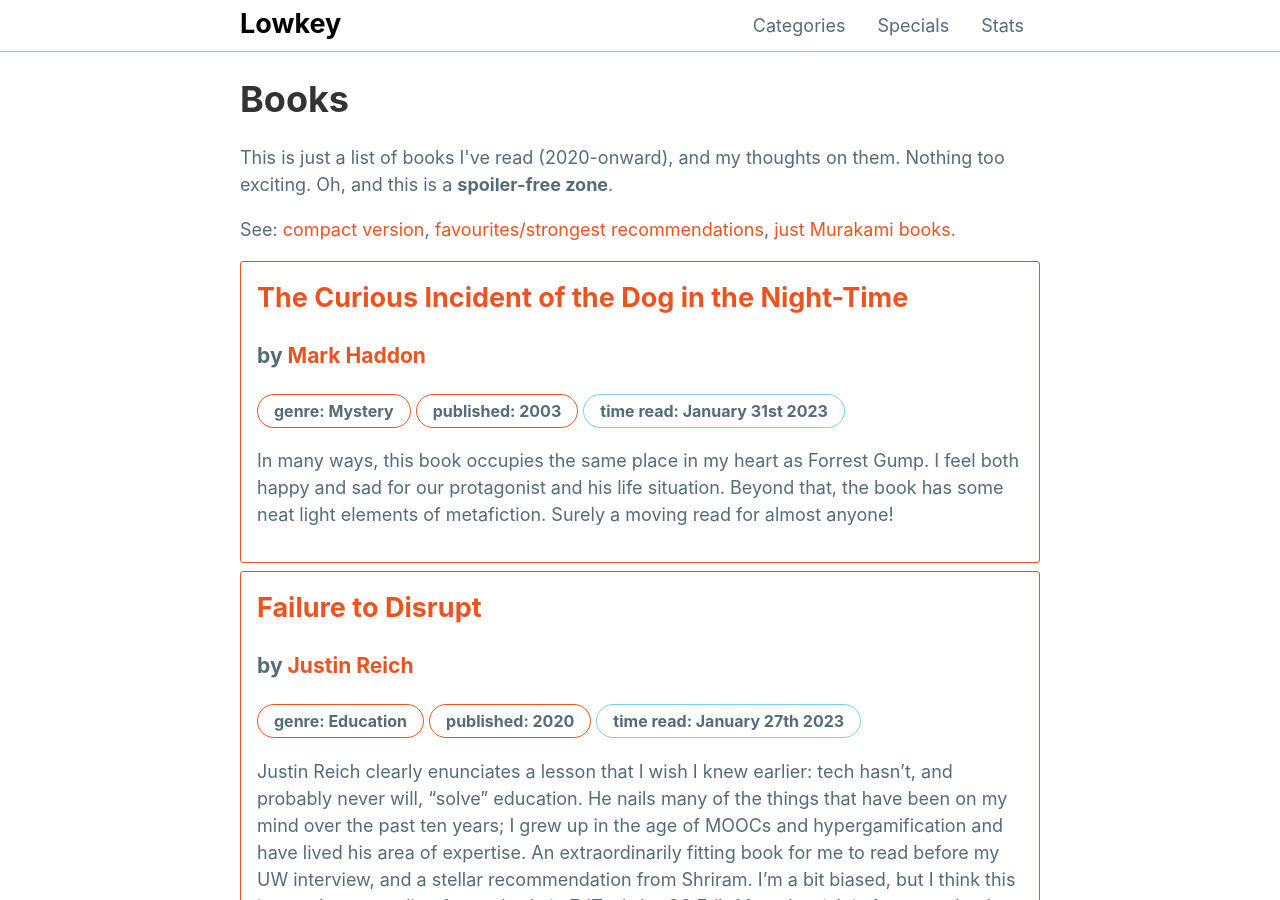
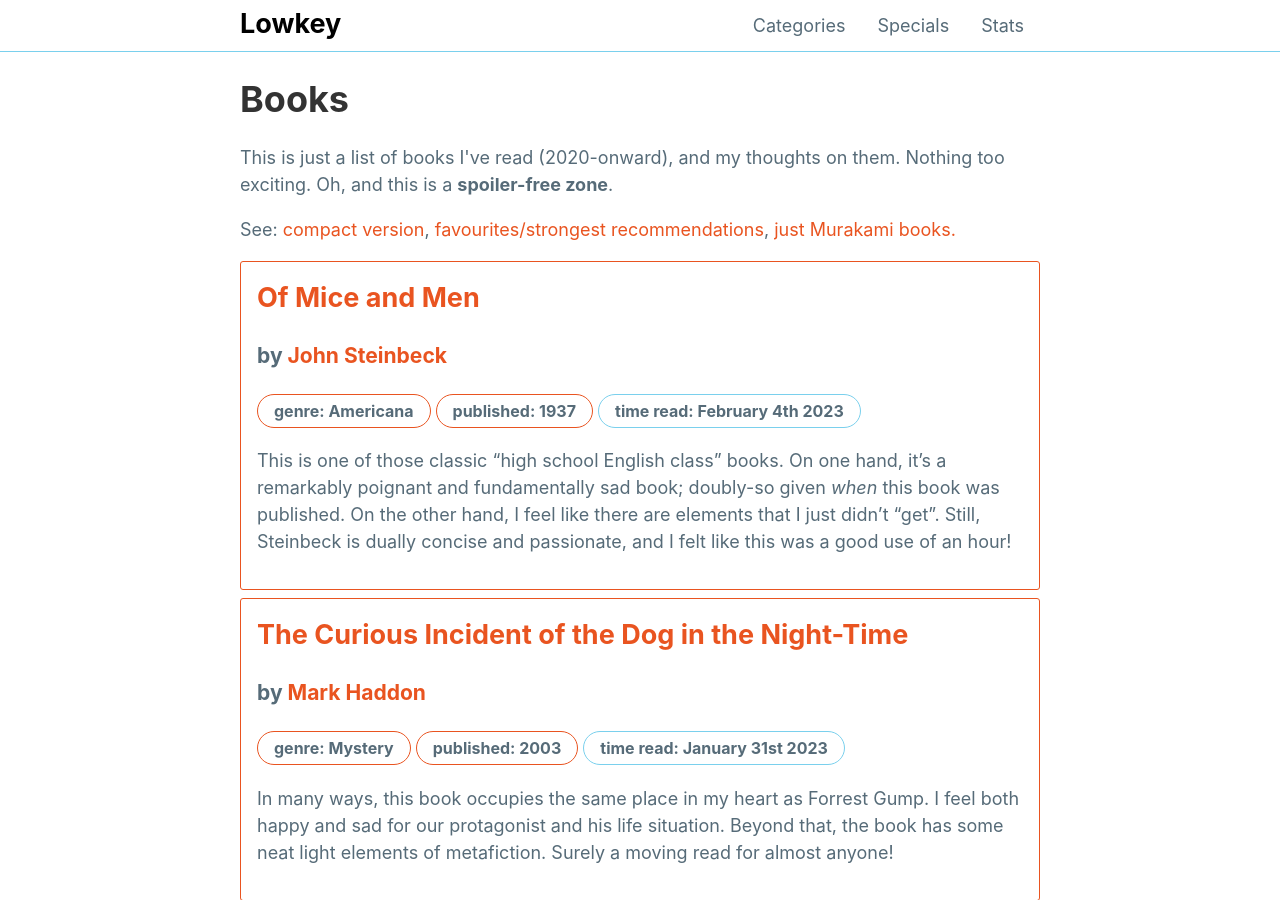
Before and after one commit to mattxwang/lowkey, a Jekyll site: the page built from stats/books.html, in a window 1280 px wide and 900 px high. Built offline with Jekyll 4.4.1, drawn with Linux system fonts in a browser that asks for light colours.

Commit message:
of mice and men

```diff
--- a/_data/books.yml
+++ b/_data/books.yml
@@ -831,3 +831,11 @@ curiousincidentdognighttime:
   strong: true
   thoughts: >
     In many ways, this book occupies the same place in my heart as Forrest Gump. I feel both happy and sad for our protagonist and his life situation. Beyond that, the book has some neat light elements of metafiction. Surely a moving read for almost anyone!
+ofmiceandmen:
+  title: Of Mice and Men
+  author: John Steinbeck
+  genre: Americana
+  year_published: 1937
+  time_read: February 4th 2023
+  thoughts: >
+    This is one of those classic "high school English class" books. On one hand, it's a remarkably poignant and fundamentally sad book; doubly-so given *when* this book was published. On the other hand, I feel like there are elements that I just didn't "get". Still, Steinbeck is dually concise and passionate, and I felt like this was a good use of an hour!
```
